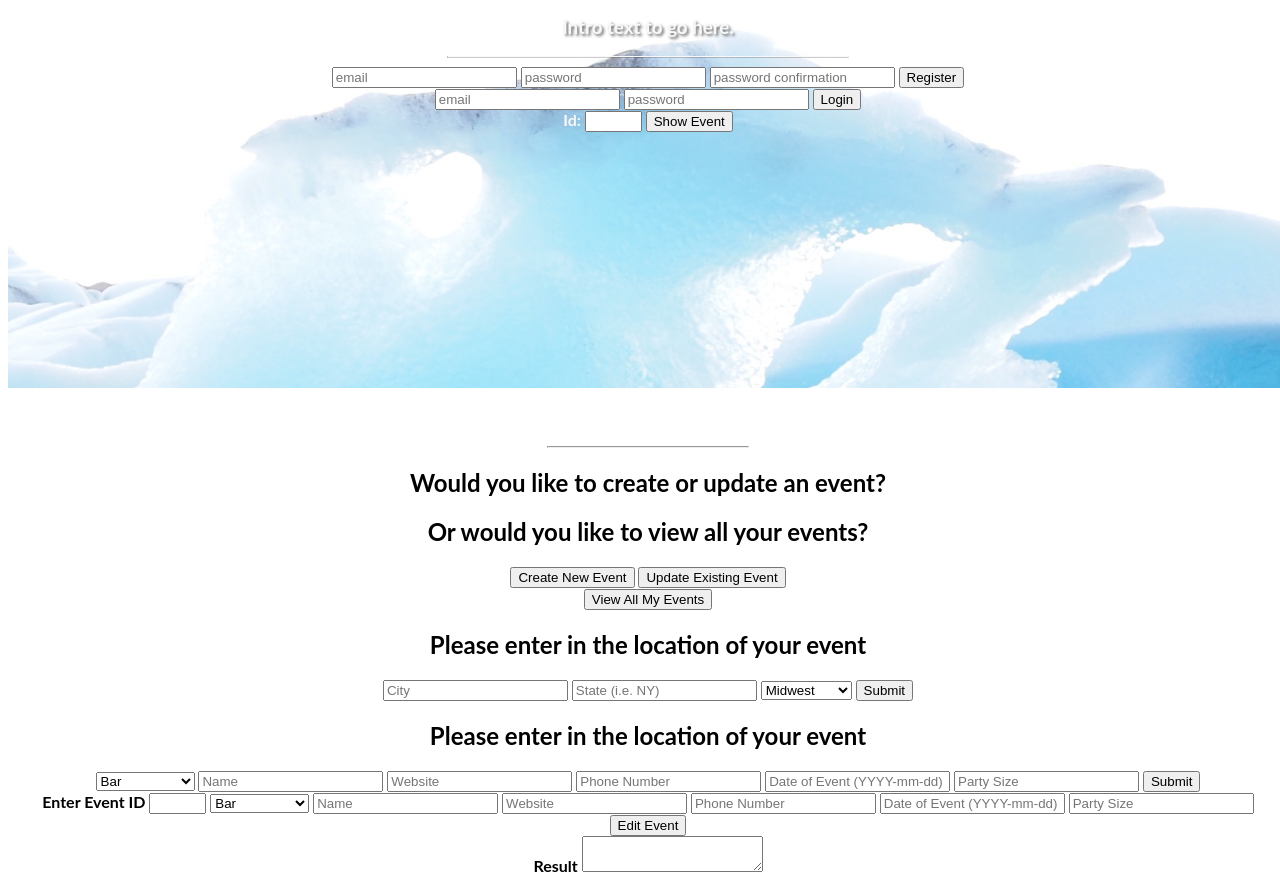
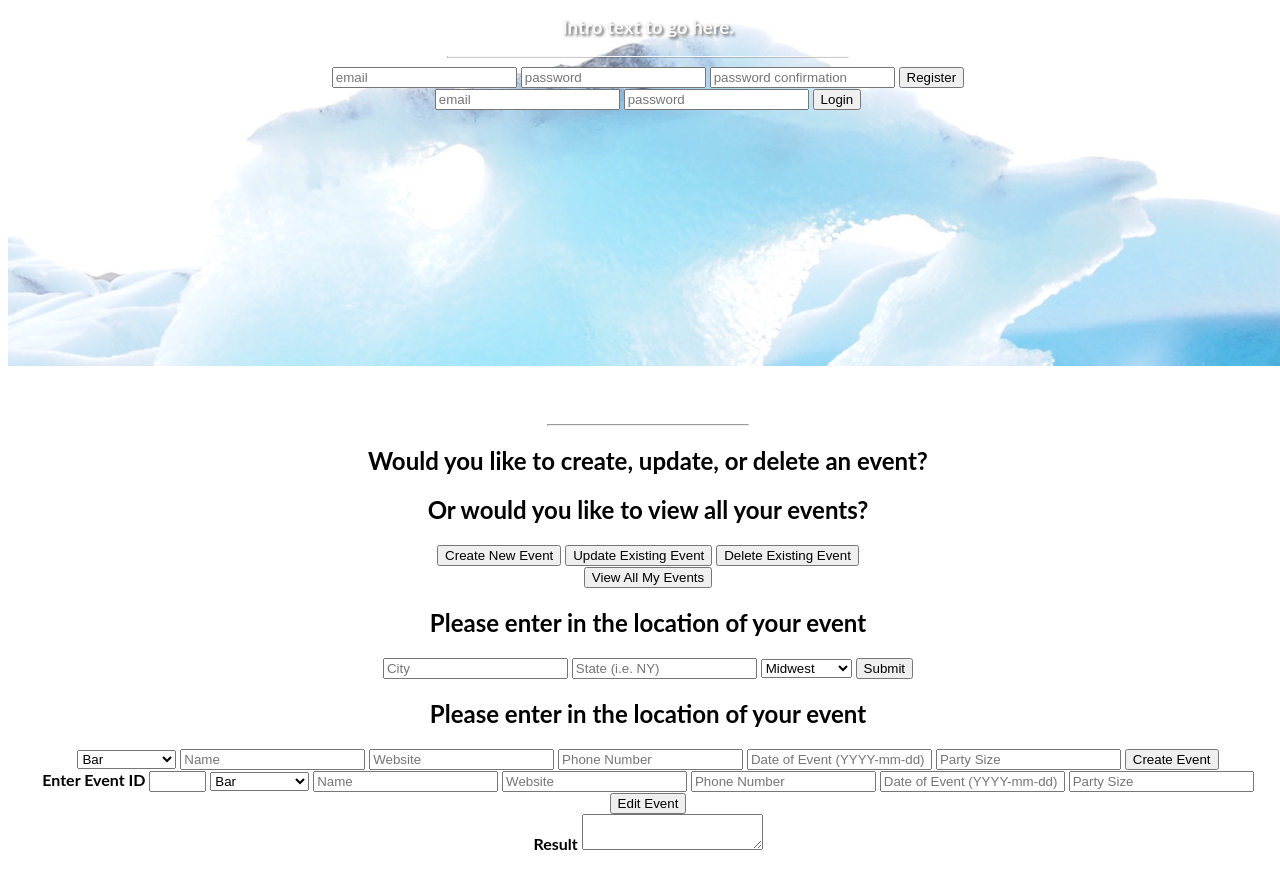
Before and after one commit to LaurenGrant/Project-2---Front-End, a plain HTML site: page index.html in a window 1280 px wide. Shown: the part 363-1241 px from the top of the page. Drawn offline with Linux system fonts and the light colour scheme.

Commit message:
Updates html file with correct format and indentaion.

```diff
--- a/index.html
+++ b/index.html
@@ -25,30 +25,27 @@
          <form id="login">
             <input name="email" type="text" class="form-control" placeholder="email">
             <input name="password" type="password" class="form-control" placeholder="password">
-          <input id="section-1-show" name="login" type="submit" class="form-control btn btn-login" value="Login">
-        </form>
-        <form id="show-event">
-          <label for="show-id">Id:</label>
-          <input id="show-eventId" type="text" size="4">
-          <input name="show-event" type="submit" value="Show Event">
-          <input class="token" name="token" type="hidden">
+            <input id="login-to-profile" name="login" type="submit" class="form-control btn btn-login" value="Login">
          </form>
       </div>
-
       <!-- Section -->
       <div id="section-1" class="section-1">
          <div class="col-lg-5 col-lg-offset-1 col-sm-push-6  col-sm-6">
             <hr class="section-heading-spacer">
-      <h2 id="option1">Would you like to create or update an event?<br></h2>
+            <h2 id="option1">Would you like to create, update, or delete an event?<br></h2>
             <h2 id="option2">Or would you like to view all your events?<br></h2>
             <div id="create-or-update">
                <button id="new-event">Create New Event</button>
                <button id="update-an-event">Update Existing Event</button>
+               <button id="delete-an-event">Delete Existing Event</button>
                <form id="list-events">
                   <input name="list-events" type="submit" value="View All My Events">
                   <input class="token" name="token" type="hidden">
                </form>
             </div>
+            <!-- <form id="delete_event">
+               <input name="delete_event" type="submit" value="Delete This Event">
+               </form> -->
             <!--- Create Location Form -->
             <h2 id="enter-location">Please enter in the location of your event</h2>
             <form id="create-location">
@@ -87,10 +84,9 @@
                <input class="token" name="token" type="hidden">
                <input name="group_size" type="text" placeholder="Party Size" id="group_size">
                <input class="token" name="token" type="hidden">
-        <input name="Submit" class="form-control" type="submit" value="Submit">
+               <input name="Submit" class="form-control" type="submit" value="Create Event">
                <input class="token" name="token" type="hidden">
             </form>
-
             <!--- Edit Event Form -->
             <form id="edit-event">
                <label for="edit-event">Enter Event ID</label>
@@ -120,9 +116,6 @@
             <textarea id="result"></textarea>
          </div>
       </div>
-<!-- Hero close -->
-
-
       <footer>
          <div class="col-lg-12">
             <ul>
@@ -139,89 +132,6 @@
             </ul>
          </div>
       </footer>
-
-
-
-<!--         <form id="register">
-          <input name="email" type="text" placeholder="email">
-          <input name="password" type="password" placeholder="password">
-          <input name="password_confirmation" type="password" placeholder="password confirmation">
-          <input name="register" type="submit" class="form-control btn btn-register" value="Register">
-        </form>
-        <form id="login">
-          <input name="email" type="text" class="form-control" placeholder="email">
-          <input name="password" type="password" class="form-control" placeholder="password">
-          <input name="login" type="submit" class="form-control btn btn-login" value="Login">
-        </form> -->
-
-
-
-
-
-
-<!-- <div class="container">
-  <div class="row">
-    <div class="col-md-6 col-md-offset-3">
-      <div class="panel panel-login">
-        <div class="panel-heading">
-          <div class="row">
-            <div class="col-xs-6">
-              <a href="#" class="active" id="login-form-link">Login</a>
-            </div>
-            <div class="col-xs-6">
-              <a href="#" id="register-form-link">Register</a>
-            </div>
-          </div>
-          <hr>
-          </div>
-          <div class="panel-body">
-            <div class="row">
-              <div class="col-lg-12">
-                <form id="login" style="display: block;">
-                  <div class="form-group">
-                      <input type="text" name="email" id="email" tabindex="1" class="form-control" placeholder="Email Address" value="">
-                  </div>
-                    <div class="form-group">
-                      <input type="password" name="password" id="password" tabindex="2" class="form-control" placeholder="Password">
-                  </div>
-                  <div class="form-group">
-                    <div class="row">
-                      <div class="col-sm-6 col-sm-offset-3">
-                        <input type="submit" name="login" tabindex="4" class="form-control btn btn-login" value="Log In">
-                      </div>
-                    </div>
-                  </div>
-                </form>
-                <form id="register" style="display: none;">
-                  <div class="form-group">
-                    <input type="email" name="email" id="email" tabindex="1" class="form-control" placeholder="Email Address" value="">
-                  </div>
-                  <div class="form-group">
-                    <input type="password" name="password" id="password" tabindex="2" class="form-control" placeholder="Password">
-                  </div>
-                  <div class="form-group">
-                    <input type="password" name="confirm-password" id="confirm-password" tabindex="2" class="form-control" placeholder="Confirm Password">
-                  </div>
-                  <div class="form-group">
-                    <div class="row">
-                      <div class="col-sm-6 col-sm-offset-3">
-                        <input type="submit" name="register" tabindex="4" class="form-control btn btn-register" value="Register Now">
-                      </div>
-                    </div>
-                  </div>
-                </form>
-              </div>
-            </div>
-          </div>
-        </div>
-      </div>
-    </div>
-  </d iv>
-
-
- -->
-
-
    </body>
    <script type="text/javascript" src="vendor/js/jquery-2.1.4.js"></script>
    <!-- <script type="text/javascript" src="js/index.js"></script>      Closed for testing on ajax only file.-->
```
Lines whose indentation alone changed are shown as unchanged.
